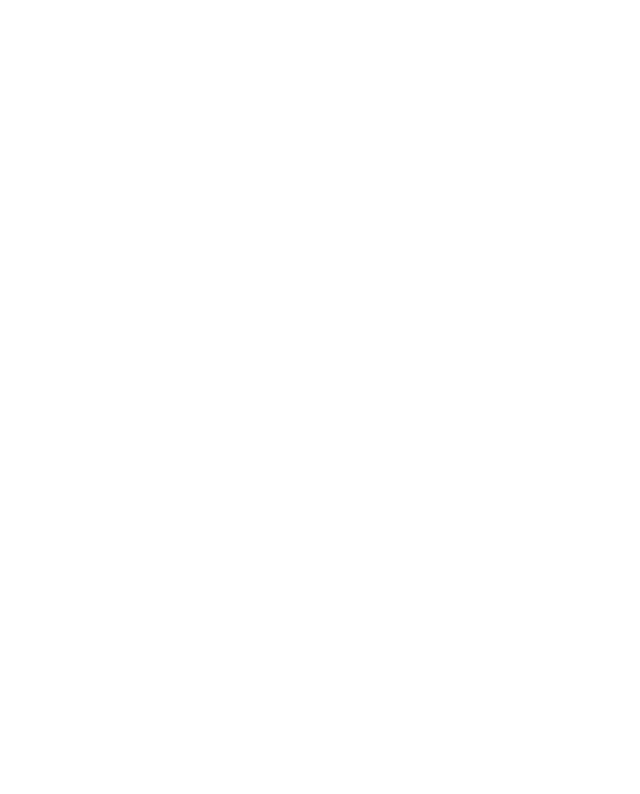
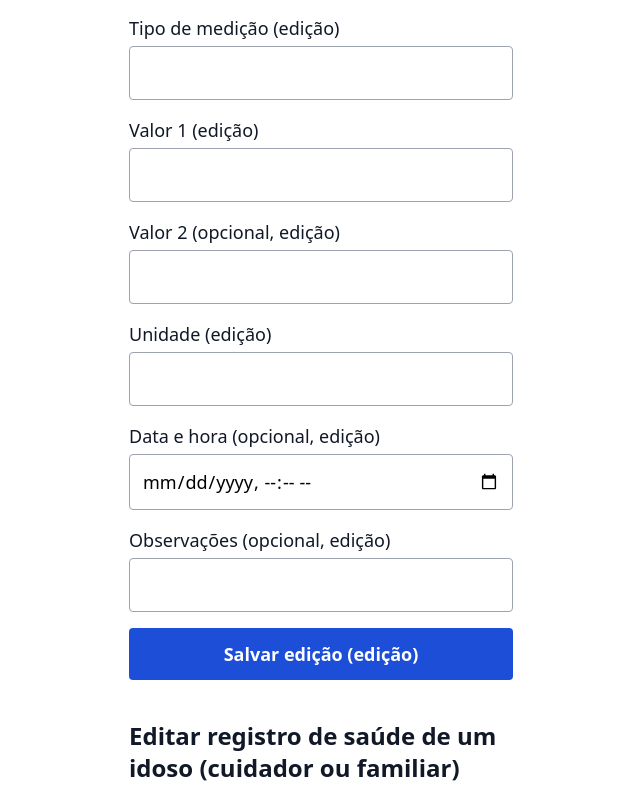
Before and after one commit to MixuriM/Elder_Web, a React (Vite) app in the folder frontend/: page /saude in a window 1280 px wide. Shown: the part 1866-2660 px from the top of the page, without its empty margins (319-959 px from the left). Before the commit the page ends 1682 px from the top, so only its background shows below. Built offline with nearby package versions, Linux system fonts and the light colour scheme; no server answers; sample sign-in values are in the browser's storage.

Commit message:
feat(frontend): esqueleto cru de edicao de registro de saude (4.3)

```diff
--- a/frontend/src/pages/Saude.tsx
+++ b/frontend/src/pages/Saude.tsx
@@ -1,4 +1,4 @@
-import { useState, type ChangeEvent, type FormEvent } from 'react'
+import { useState, type ChangeEvent, type FormEvent, type InputHTMLAttributes } from 'react'
 import { chamarApi } from '../lib/chamarApi'
 import Spinner from '../components/common/Spinner'
 
@@ -9,6 +9,8 @@ import Spinner from '../components/common/Spinner'
 // (POST /saude/idoso/:idosoId), também esqueleto cru.
 // Item 4.2b (RF-007, RF-009): a mesma seção serve o familiar (só com modo_decisao='familiar'
 // no idoso; senão o backend responde 403 e a mensagem aparece em role="alert").
+// Item 4.3 (RF-009, RNF-006): duas seções de edição (PATCH /saude/:id e
+// PATCH /saude/idoso/:idosoId/:id). Edição substitui a leitura inteira, então reenvia todos os campos.
 
 const LEITURA_VAZIA = {
   idosoId: '',
@@ -18,6 +20,111 @@ const LEITURA_VAZIA = {
   unidade: '',
   dataHora: '',
   observacoes: '',
+}
+
+// Item 4.3: seção crua de edição. `comIdoso` escolhe a rota (idoso edita o próprio; cuidador/familiar
+// edita de um idoso vinculado). Nunca loga corpo nem valores de saúde.
+function EdicaoSaude({ titulo, sufixo, comIdoso }: { titulo: string; sufixo: string; comIdoso: boolean }) {
+  const [campos, setCampos] = useState(LEITURA_VAZIA)
+  const [registroId, setRegistroId] = useState('')
+  const [carregando, setCarregando] = useState(false)
+  const [resultado, setResultado] = useState<{ id: number } | null>(null)
+  const [erro, setErro] = useState<string | null>(null)
+  const setCampo = (campo: keyof typeof LEITURA_VAZIA) => (e: ChangeEvent<HTMLInputElement>) =>
+    setCampos((atual) => ({ ...atual, [campo]: e.target.value }))
+
+  async function handleEditar(e: FormEvent) {
+    e.preventDefault()
+    setErro(null)
+    setResultado(null)
+    setCarregando(true)
+    try {
+      const caminho = comIdoso ? `/saude/idoso/${campos.idosoId}/${registroId}` : `/saude/${registroId}`
+      const corpo = await chamarApi(caminho, {
+        method: 'PATCH',
+        body: JSON.stringify({
+          // Edição parcial: campo em branco não é enviado e o backend mantém o valor atual.
+          tipo_medicao: campos.tipoMedicao === '' ? undefined : campos.tipoMedicao,
+          valor_1: campos.valor1 === '' ? undefined : Number(campos.valor1),
+          valor_2: campos.valor2 === '' ? undefined : Number(campos.valor2),
+          unidade: campos.unidade === '' ? undefined : campos.unidade,
+          data_hora: campos.dataHora === '' ? undefined : new Date(campos.dataHora).toISOString(),
+          observacoes: campos.observacoes === '' ? undefined : campos.observacoes,
+        }),
+      })
+      setResultado(corpo)
+    } catch (err) {
+      console.error('Falha ao editar leitura de saúde:', err instanceof Error ? err.message : 'erro')
+      setErro(err instanceof Error ? err.message : 'Falha ao editar leitura de saúde.')
+    } finally {
+      setCarregando(false)
+    }
+  }
+
+  const slug = comIdoso ? 'ed_idoso' : 'ed_proprio'
+  const classe = 'mt-1 w-full rounded border border-gray-400 p-3 text-lg'
+  const campoTexto = (
+    rotulo: string,
+    id: string,
+    valor: string,
+    aoMudar: (e: ChangeEvent<HTMLInputElement>) => void,
+    atributos: InputHTMLAttributes<HTMLInputElement>,
+  ) => (
+    <div key={id}>
+      <label htmlFor={id} className="block text-lg font-medium text-gray-900">
+        {rotulo}
+      </label>
+      <input id={id} {...atributos} value={valor} onChange={aoMudar} className={classe} />
+    </div>
+  )
+
+  return (
+    <section className="w-full max-w-sm space-y-4">
+      <h2 className="text-2xl font-bold text-gray-900">{titulo}</h2>
+      <form onSubmit={handleEditar} className="space-y-4">
+        {comIdoso &&
+          campoTexto(`Id do idoso (${sufixo})`, `idoso_id_${slug}`, campos.idosoId, setCampo('idosoId'), {
+            type: 'number', required: true, min: 1, step: 1,
+          })}
+        {campoTexto(`Id do registro (${sufixo})`, `registro_id_${slug}`, registroId, (e) => setRegistroId(e.target.value), {
+          type: 'number', required: true, min: 1, step: 1,
+        })}
+        {campoTexto(`Tipo de medição (${sufixo})`, `tipo_medicao_${slug}`, campos.tipoMedicao, setCampo('tipoMedicao'), {
+          type: 'text', maxLength: 50,
+        })}
+        {campoTexto(`Valor 1 (${sufixo})`, `valor_1_${slug}`, campos.valor1, setCampo('valor1'), {
+          type: 'number', min: 0, step: 'any',
+        })}
+        {campoTexto(`Valor 2 (opcional, ${sufixo})`, `valor_2_${slug}`, campos.valor2, setCampo('valor2'), {
+          type: 'number', min: 0, step: 'any',
+        })}
+        {campoTexto(`Unidade (${sufixo})`, `unidade_${slug}`, campos.unidade, setCampo('unidade'), {
+          type: 'text', maxLength: 20,
+        })}
+        {campoTexto(`Data e hora (opcional, ${sufixo})`, `data_hora_${slug}`, campos.dataHora, setCampo('dataHora'), {
+          type: 'datetime-local',
+        })}
+        {campoTexto(`Observações (opcional, ${sufixo})`, `observacoes_${slug}`, campos.observacoes, setCampo('observacoes'), {
+          type: 'text', maxLength: 300,
+        })}
+        <button
+          type="submit"
+          disabled={carregando}
+          aria-busy={carregando}
+          className="flex w-full items-center justify-center gap-2 rounded bg-blue-700 p-3 text-lg font-semibold text-white disabled:opacity-70"
+        >
+          {carregando && <Spinner />}
+          {carregando ? 'Salvando...' : `Salvar edição (${sufixo})`}
+        </button>
+      </form>
+      {erro && (
+        <p role="alert" className="text-lg text-red-700">
+          {erro}
+        </p>
+      )}
+      {resultado && <p className="text-lg text-gray-900">Registro atualizado (id {resultado.id}).</p>}
+    </section>
+  )
 }
 
 function Saude() {
@@ -238,6 +345,13 @@ function Saude() {
         )}
         {resultadoCuid && <p className="text-lg text-gray-900">Leitura do idoso registrada (id {resultadoCuid.id}).</p>}
       </section>
+
+      <EdicaoSaude titulo="Editar registro de saúde (próprio, idoso)" sufixo="edição" comIdoso={false} />
+      <EdicaoSaude
+        titulo="Editar registro de saúde de um idoso (cuidador ou familiar)"
+        sufixo="edição, idoso vinculado"
+        comIdoso
+      />
     </main>
   )
 }
```
Also changed, not shown: 1 other file (tests, documents, lock files or other folders).
